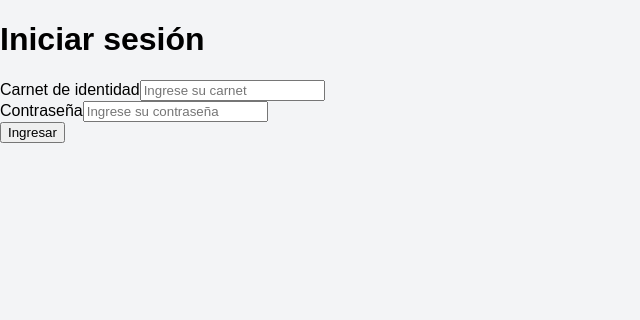
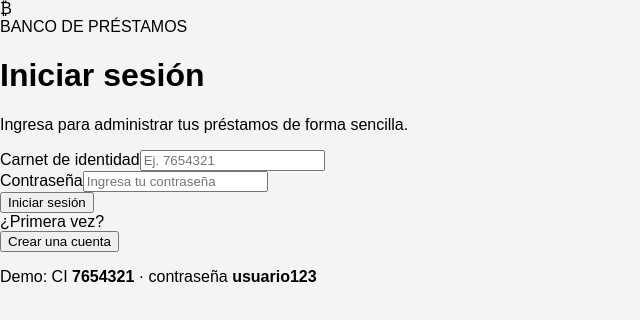
Before and after one commit to oscarsebastianbarriosfernandez-hue/bank-prestamo, a React (Vite) app: page /login in a window 1280 px wide. Shown: the top 320 px of the page, without its empty margins (0-640 px from the left). Built offline with nearby package versions, Linux system fonts and the light colour scheme.

Commit message:
Diseñar formulario de inicio de sesión

```diff
--- a/src/components/auth/LoginForm.tsx
+++ b/src/components/auth/LoginForm.tsx
@@ -2,87 +2,70 @@ import { useState } from "react";
 import type { FormEventHandler } from "react";
 import type { LoginCredentials } from "../../types/auth";
 
-
 interface LoginFormProps {
   error?: string;
   onSubmit: (credentials: LoginCredentials) => void;
+  onRegister: () => void;
 }
 
-
-function LoginForm({ error, onSubmit }: LoginFormProps) {
+function LoginForm({ error, onSubmit, onRegister }: LoginFormProps) {
   const [carnet, setCarnet] = useState("");
   const [password, setPassword] = useState("");
 
-
   const handleSubmit: FormEventHandler<HTMLFormElement> = (event) => {
     event.preventDefault();
-
-
     const normalizedCarnet = carnet.trim();
-
-
-    if (!normalizedCarnet || !password) {
-      return;
-    }
-
-
-    onSubmit({
-      carnet: normalizedCarnet,
-      password,
-    });
+    if (!normalizedCarnet || !password) return;
+    onSubmit({ carnet: normalizedCarnet, password });
   };
 
+  return (
+    <form className="auth-card" onSubmit={handleSubmit}>
+      <div className="brand-mark">₿</div>
+      <span className="eyebrow">BANCO DE PRÉSTAMOS</span>
+      <h1>Iniciar sesión</h1>
+      <p className="auth-subtitle">Ingresa para administrar tus préstamos de forma sencilla.</p>
 
-  return (
-    <form onSubmit={handleSubmit}>
-      <h1>Iniciar sesión</h1>
-
-
-      <div>
+      <div className="field">
         <label htmlFor="carnet">Carnet de identidad</label>
-
-
         <input
           id="carnet"
           name="carnet"
           type="text"
           value={carnet}
           onChange={(event) => setCarnet(event.target.value)}
-          placeholder="Ingrese su carnet"
+          placeholder="Ej. 7654321"
           autoComplete="username"
           required
         />
       </div>
 
-
-      <div>
+      <div className="field">
         <label htmlFor="password">Contraseña</label>
-
-
         <input
           id="password"
           name="password"
           type="password"
           value={password}
           onChange={(event) => setPassword(event.target.value)}
-          placeholder="Ingrese su contraseña"
+          placeholder="Ingresa tu contraseña"
           autoComplete="current-password"
           required
         />
       </div>
 
+      {error && <p className="form-error" role="alert">{error}</p>}
 
-      {error && (
-        <p role="alert" aria-live="polite">
-          {error}
-        </p>
-      )}
+      <button className="primary-button full" type="submit">Iniciar sesión</button>
 
+      <div className="auth-divider"><span>¿Primera vez?</span></div>
+      <button className="secondary-button full" type="button" onClick={onRegister}>
+        Crear una cuenta
+      </button>
 
-      <button type="submit">Ingresar</button>
+      <p className="demo-note">Demo: CI <strong>7654321</strong> · contraseña <strong>usuario123</strong></p>
     </form>
   );
 }
 
-
 export default LoginForm;
```
